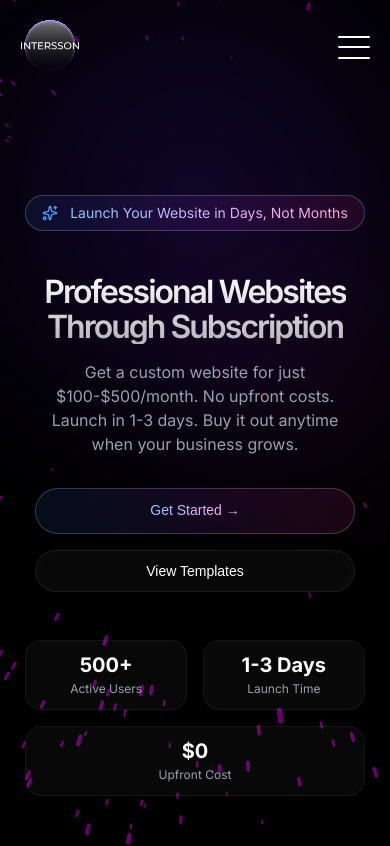
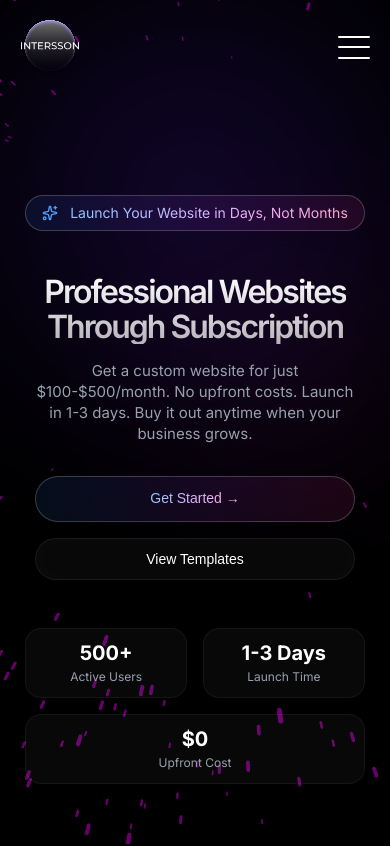
Before and after one commit to intersson-sir/Intersson, a Next.js app: page / in a window 390 px wide. Shown: the top 846 px of the page. Built offline with nearby package versions, Linux system fonts and the light colour scheme.

Commit message:
Reduce subtitle font size for mobile (<=430px)

```diff
--- a/src/app/page.module.css
+++ b/src/app/page.module.css
@@ -880,6 +880,11 @@
         padding: 40px 16px;
     }
 
+    .subtitle {
+        font-size: 15px;
+        line-height: 1.4;
+    }
+
     .featuresGrid {
         display: flex;
         flex-direction: column;
```
